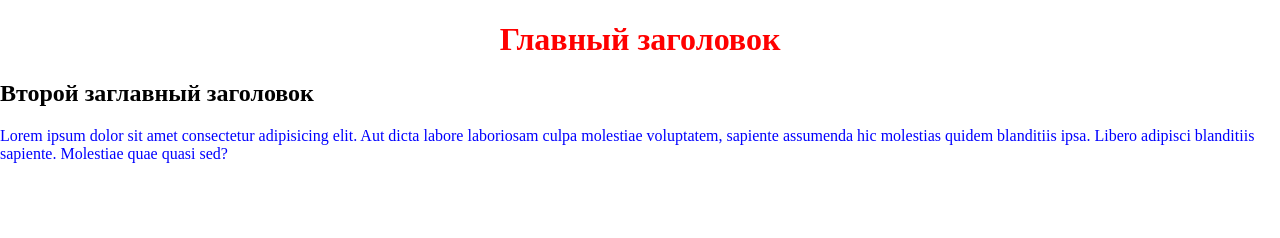
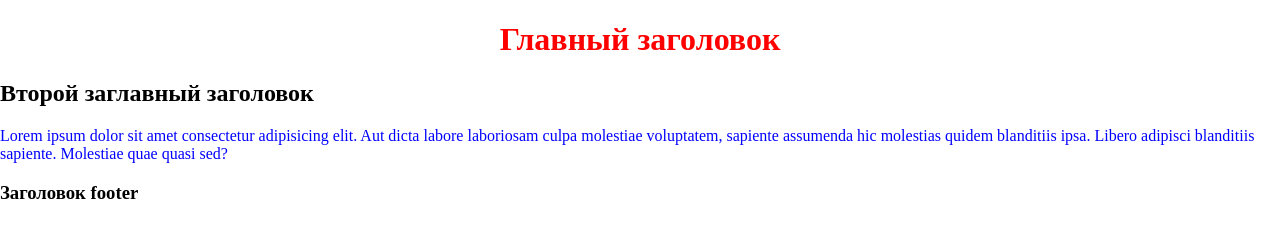
Before and after one commit to Kai2404/home-work-4, a plain HTML site: page index.html in a window 1280 px wide. Drawn offline with Linux system fonts and the light colour scheme.

Commit message:
add footer

```diff
--- a/index.html
+++ b/index.html
@@ -17,5 +17,9 @@
       quidem blanditiis ipsa. Libero adipisci blanditiis sapiente. Molestiae
       quae quasi sed?
     </p>
+
+    <footer>
+      <h3>Заголовок footer</h3>
+    </footer>
   </body>
 </html>
```
